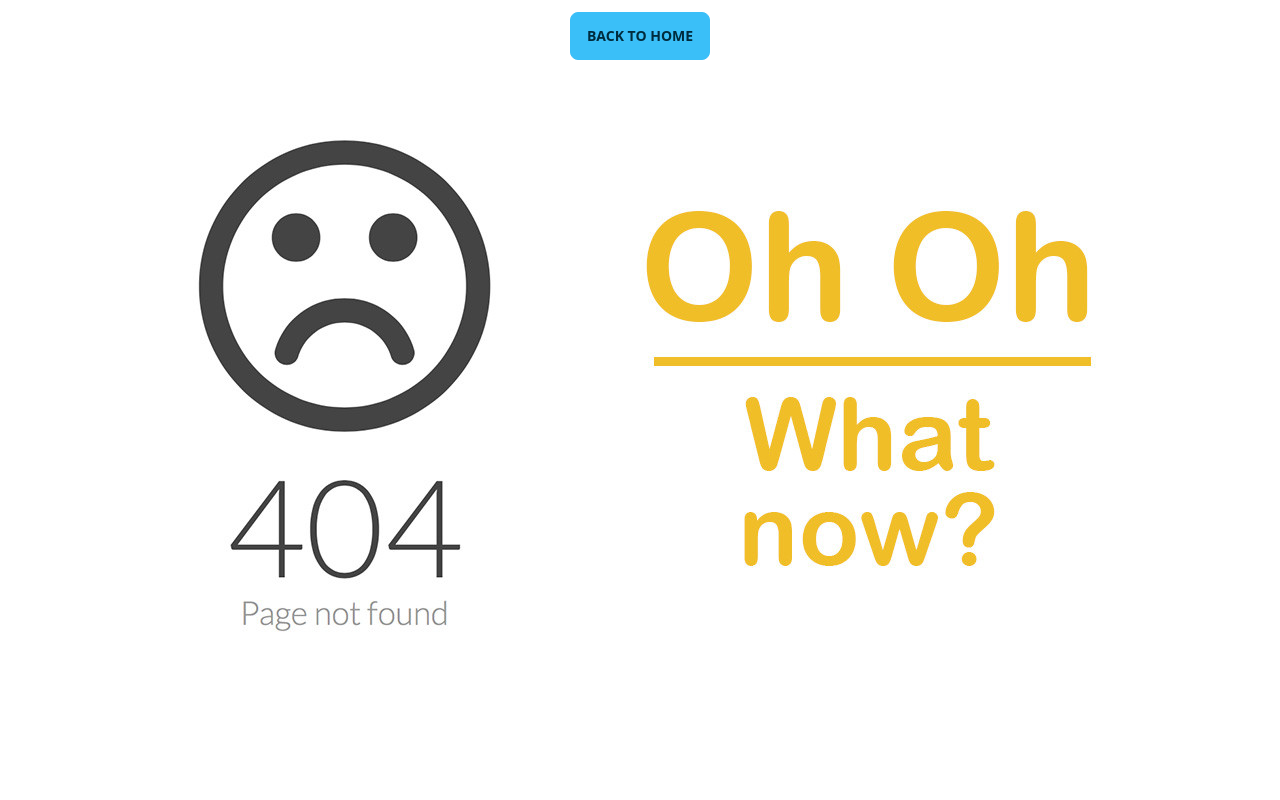
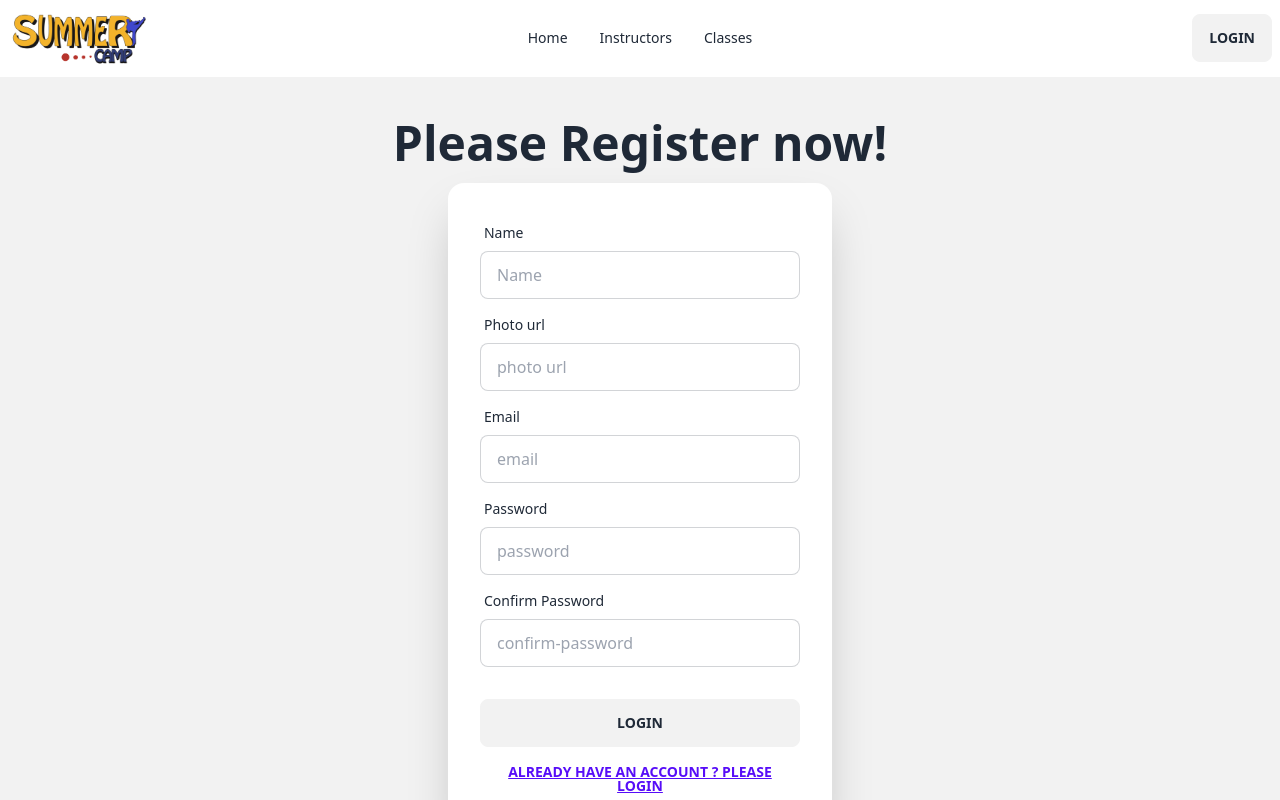
Before and after one commit to KhondokarAlMaruf/Martial-Arts-Summer-Camp-Client, a React (Vite) app: page /register in a window 1280 px wide. Shown: the top 800 px of the page. Built offline with nearby package versions, Linux system fonts and the light colour scheme.

Commit message:
login and registration page created

```diff
--- /dev/null
+++ b/src/Pages/Login/Login.jsx
@@ -0,0 +1,61 @@
+import { Link } from "react-router-dom";
+
+const Login = () => {
+  return (
+    <div>
+      <div className="hero min-h-screen bg-base-200">
+        <div className="hero-content flex-col">
+          <div className="text-center ">
+            <h1 className="text-5xl font-bold">Please Login now!</h1>
+          </div>
+          <div className="card flex-shrink-0 w-full max-w-sm shadow-2xl bg-base-100">
+            <form className="card-body">
+              <div className="form-control">
+                <label className="label">
+                  <span className="label-text">Email</span>
+                </label>
+                <input
+                  name="email"
+                  type="email"
+                  placeholder="email"
+                  className="input input-bordered"
+                  required
+                />
+              </div>
+              <div className="form-control">
+                <label className="label">
+                  <span className="label-text">Password</span>
+                </label>
+                <input
+                  name="password"
+                  type="password"
+                  placeholder="password"
+                  className="input input-bordered"
+                  required
+                />
+                <label className="label">
+                  <a href="#" className="label-text-alt link link-hover">
+                    Forgot password?
+                  </a>
+                </label>
+              </div>
+              <div className="form-control mt-6">
+                <button className="btn ">Login</button>
+              </div>
+              <div className="space-x-5 mx-auto">
+                <button className="btn btn-outline btn-secondary">
+                  Google
+                </button>
+              </div>
+              <Link className="btn btn-active btn-link" to={"/register"}>
+                New Here ? Please register
+              </Link>
+            </form>
+          </div>
+        </div>
+      </div>
+    </div>
+  );
+};
+
+export default Login;
--- /dev/null
+++ b/src/Pages/Register/Register.jsx
@@ -0,0 +1,89 @@
+import { Link } from "react-router-dom";
+
+const Register = () => {
+  return (
+    <div>
+      <div className="hero min-h-screen bg-base-200">
+        <div className="hero-content flex-col">
+          <div className="text-center ">
+            <h1 className="text-5xl font-bold">Please Register now!</h1>
+          </div>
+          <div className="card flex-shrink-0 w-full max-w-sm shadow-2xl bg-base-100">
+            <form className="card-body">
+              <div className="form-control">
+                <label className="label">
+                  <span className="label-text">Name</span>
+                </label>
+                <input
+                  name="name"
+                  type="text"
+                  placeholder="Name"
+                  className="input input-bordered"
+                  required
+                />
+              </div>
+              <div className="form-control">
+                <label className="label">
+                  <span className="label-text">Photo url</span>
+                </label>
+                <input
+                  name="photo-url"
+                  type="text"
+                  placeholder="photo url"
+                  className="input input-bordered"
+                  required
+                />
+              </div>
+
+              <div className="form-control">
+                <label className="label">
+                  <span className="label-text">Email</span>
+                </label>
+                <input
+                  name="email"
+                  type="email"
+                  placeholder="email"
+                  className="input input-bordered"
+                  required
+                />
+              </div>
+              <div className="form-control">
+                <label className="label">
+                  <span className="label-text">Password</span>
+                </label>
+                <input
+                  name="password"
+                  type="password"
+                  placeholder="password"
+                  className="input input-bordered"
+                  required
+                />
+              </div>
+              <div className="form-control">
+                <label className="label">
+                  <span className="label-text">Confirm Password</span>
+                </label>
+                <input
+                  name="confirm-password"
+                  type="password"
+                  placeholder="confirm-password"
+                  className="input input-bordered"
+                  required
+                />
+              </div>
+              <div className="form-control mt-6">
+                <button className="btn ">Login</button>
+              </div>
+
+              <Link className="btn btn-active btn-link" to={"/login"}>
+                Already Have an Account ? Please login
+              </Link>
+            </form>
+          </div>
+        </div>
+      </div>
+    </div>
+  );
+};
+
+export default Register;
--- a/src/Pages/Shared/NavBar/NavBar.jsx
+++ b/src/Pages/Shared/NavBar/NavBar.jsx
@@ -47,7 +47,9 @@ const NavBar = () => {
         <ul className="menu menu-horizontal px-1">{navOption}</ul>
       </div>
       <div className="navbar-end">
-        <a className="btn">Button</a>
+        <Link to="/login">
+          <a className="btn">Login</a>
+        </Link>
       </div>
     </div>
   );
```
Also changed, not shown: src/Routes/Routes.jsx (+10 -0 lines).
